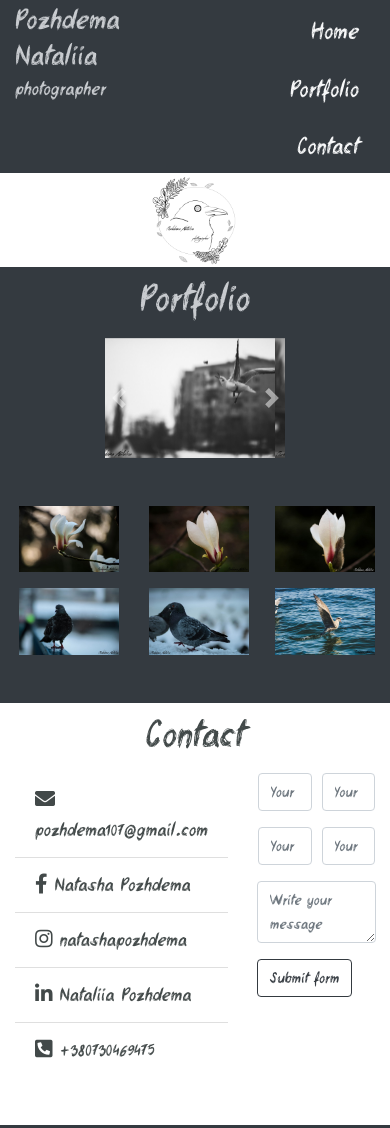
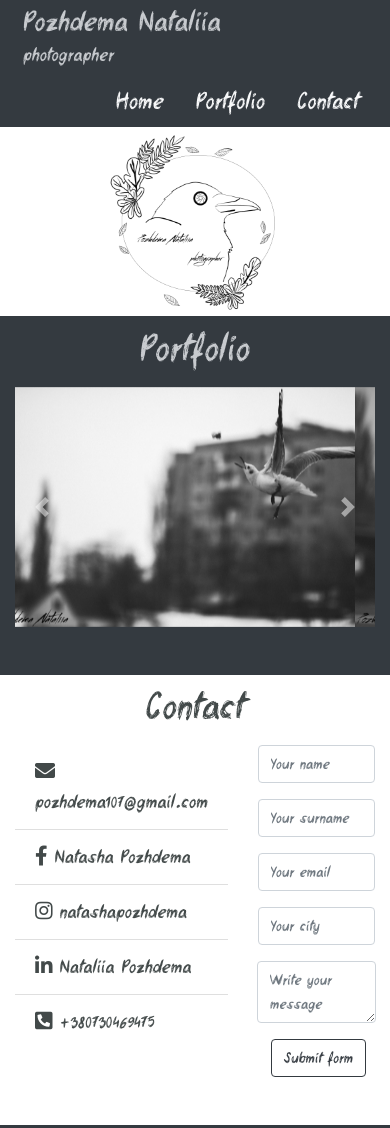
Before and after one commit to pozhdema/site_bootstrap, a plain HTML site: page index.html in a window 390 px wide. Shown: the top 1128 px of the page. Drawn offline with nearby package versions, Linux system fonts and the light colour scheme.

Commit message:
fixed size

```diff
--- a/index.html
+++ b/index.html
@@ -11,11 +11,11 @@
 <body>
     <div class="container-fluid bg-dark text-white">
         <div class="row ">
-            <div class="col">
+            <div class="col-lg-4 col-md-4 col-sm-4 align-self-center ml-2">
                 <h3 class="Font"> Pozhdema Nataliia</h3>
                 <p class="FontSmall">photographer</p>
             </div>
-            <div class="col">
+            <div class="col-lg-7 col-md-7 col-sm-7 align-self-center">
                 <div class="FontMiddle">
                     <ul class="nav justify-content-end">
                         <li class="nav-item mt-1">
@@ -33,11 +33,11 @@
         </div>
     </div>
     <div class="container-fluid " id="home">
-        <img src="images/crow.png" class="img-fluid w-25 h-25 rounded mx-auto d-block" alt="Адаптивные изображения">
+        <img src="images/crow.png" class="img-fluid w-50 h-50 rounded mx-auto d-block" alt="Логотип">
     </div>
-    <div class="container-fluid bg-dark bg-light" id="portfolio">
+    <div class="container-fluid bg-dark bg-light h-100 pb-5" id="portfolio">
         <h3 class="FontDark">Portfolio</h3>
-        <div id="carouselExampleControls" class="carousel slide w-50 rounded mx-auto d-block" data-ride="carousel">
+        <div id="carouselExampleControls" class="carousel slide w-100 rounded mx-auto d-block" data-ride="carousel">
             <div class="carousel-inner">
                 <div class="carousel-item  active">
                     <img src="images/20181224133026_IMG_2222-min.jpg" class="d-block w-100" alt="...">
@@ -48,6 +48,21 @@
                 <div class="carousel-item">
                     <img src="images/20181224133033_IMG_2224-min.jpg" class="d-block w-100" alt="...">
                 </div>
+                <div class="carousel-item">
+                    <img src="images/20180413192900_IMG_0060-min.jpg" class="d-block w-100" alt="...">
+                </div>
+                <div class="carousel-item">
+                    <img src="images/20180413192955_IMG_0062-min.jpg" class="d-block w-100" alt="...">
+                </div>
+                <div class="carousel-item">
+                    <img src="images/20181224140549_IMG_2278-min.jpg" class="d-block w-100" alt="...">
+                </div>
+                <div class="carousel-item">
+                    <img src="images/20181224141111_IMG_2285-min.jpg" class="d-block w-100" alt="...">
+                </div>
+                <div class="carousel-item">
+                    <img src="images/IMG_3628-min.jpg" class="d-block w-100" alt="...">
+                </div>
             </div>
             <a class="carousel-control-prev" href="#carouselExampleControls" role="button" data-slide="prev">
                 <span class="carousel-control-prev-icon" aria-hidden="true"></span>
@@ -57,28 +72,6 @@
                 <span class="carousel-control-next-icon" aria-hidden="true"></span>
                 <span class="sr-only">Next</span>
             </a>
-        </div>
-        <div class="row row-cols-3">
-            <div class="col">
-                <img src="images/20180413190430_IMG_0036-min.jpg" class="img-fluid w-100 ml-1 mb-2 mt-5" alt="Адаптивные изображения">
-            </div>
-            <div class="col">
-                <img src="images/20180413192900_IMG_0060-min.jpg" class="img-fluid w-100 ml-1 mr-1 mb-2 mt-5" alt="Адаптивные изображения">
-            </div>
-            <div class="col">
-                <img src="images/20180413192955_IMG_0062-min.jpg" class="img-fluid w-100 mr-1 mb-2 mt-5" alt="Адаптивные изображения">
-            </div>
-        </div>
-        <div class="row row-cols-3">
-            <div class="col">
-                <img src="images/20181224140549_IMG_2278-min.jpg" class="img-fluid w-100 ml-1 mb-5 mt-2" alt="Адаптивные изображения">
-            </div>
-            <div class="col">
-                <img src="images/20181224141111_IMG_2285-min.jpg" class="img-fluid w-100 ml-1 mr-1 mb-5 mt-2" alt="Адаптивные изображения">
-            </div>
-            <div class="col">
-                <img src="images/IMG_3628-min.jpg" class="img-fluid w-100 mr-1 mb-5 mt-2" alt="Адаптивные изображения">
-            </div>
         </div>
     </div>
     <div class="container-fluid" id="contact">
@@ -98,25 +91,27 @@
                 <div class="col">
                     <div class="FontSmall">
                         <form class="needs-validation" novalidate>
-                            <div class="form-row">
-                                <div class="col-6">
+                            <div class="form-row text-center">
+                                <div class="col-12">
                                     <input type="text" class="form-control mb-3" placeholder="Your name" required>
                                     <div class="valid-feedback"></div>
                                 </div>
-                                <div class="col-6">
+                                <div class="col-12">
                                     <input type="text" class="form-control mb-3" placeholder="Your surname" required>
                                     <div class="valid-feedback"></div>
                                 </div>
-                                <div class="col-6">
+                                <div class="col-12">
                                     <input type="email" class="form-control mb-3 " placeholder="Your email" id="inputEmail4" required>
                                     <div class="invalid-feedback"></div>
                                 </div>
-                                <div class="col-6">
+                                <div class="col-12">
                                     <input type="text" class="form-control mb-3" placeholder="Your city" id="inputCity" required>
                                     <div class="invalid-feedback"></div>
                                 </div>
                                 <textarea class="form-control mx-1" placeholder="Write your message" aria-label="With textarea"></textarea>
-                                <button class="btn btn-outline-dark ml-1 mb-5 mt-3" type="submit">Submit form</button>
+                                <div class="col-12">
+                                    <button class="btn btn-outline-dark ml-1 mb-5 mt-3 " type="submit">Submit form</button>
+                                </div>
                             </div>
                         </form>
                     </div>
--- a/style/style.css
+++ b/style/style.css
@@ -47,3 +47,14 @@
     font-size: 20px;
     color:  #c8cbcf;;
 }
+@media screen and (min-width: 576px) {
+    #home img{
+        width: 25%!important;
+        height: 25%!important;
+    }
+}
+@media screen and (min-width: 576px) {
+    #carouselExampleControls{
+        width: 50%!important;
+    }
+}
```
